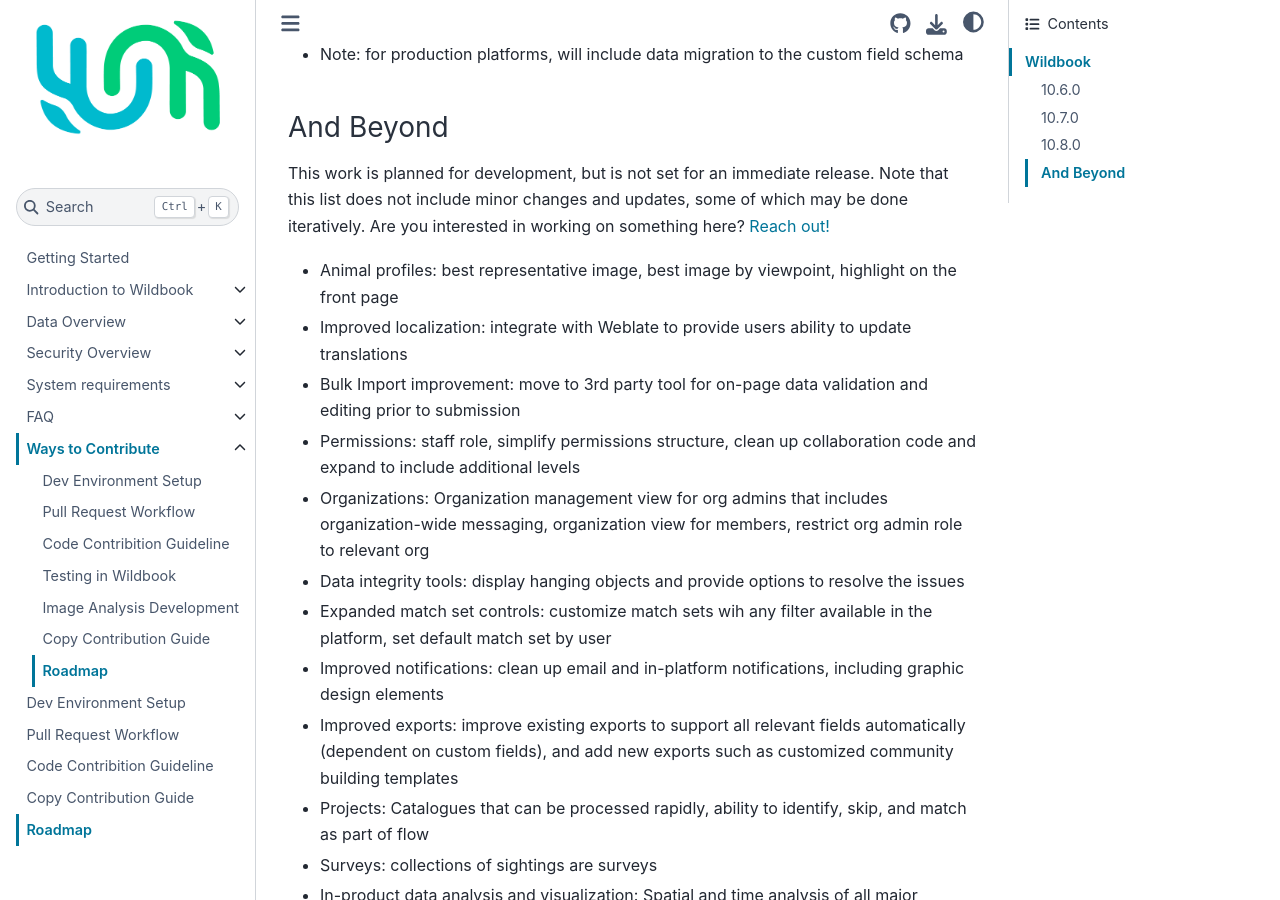
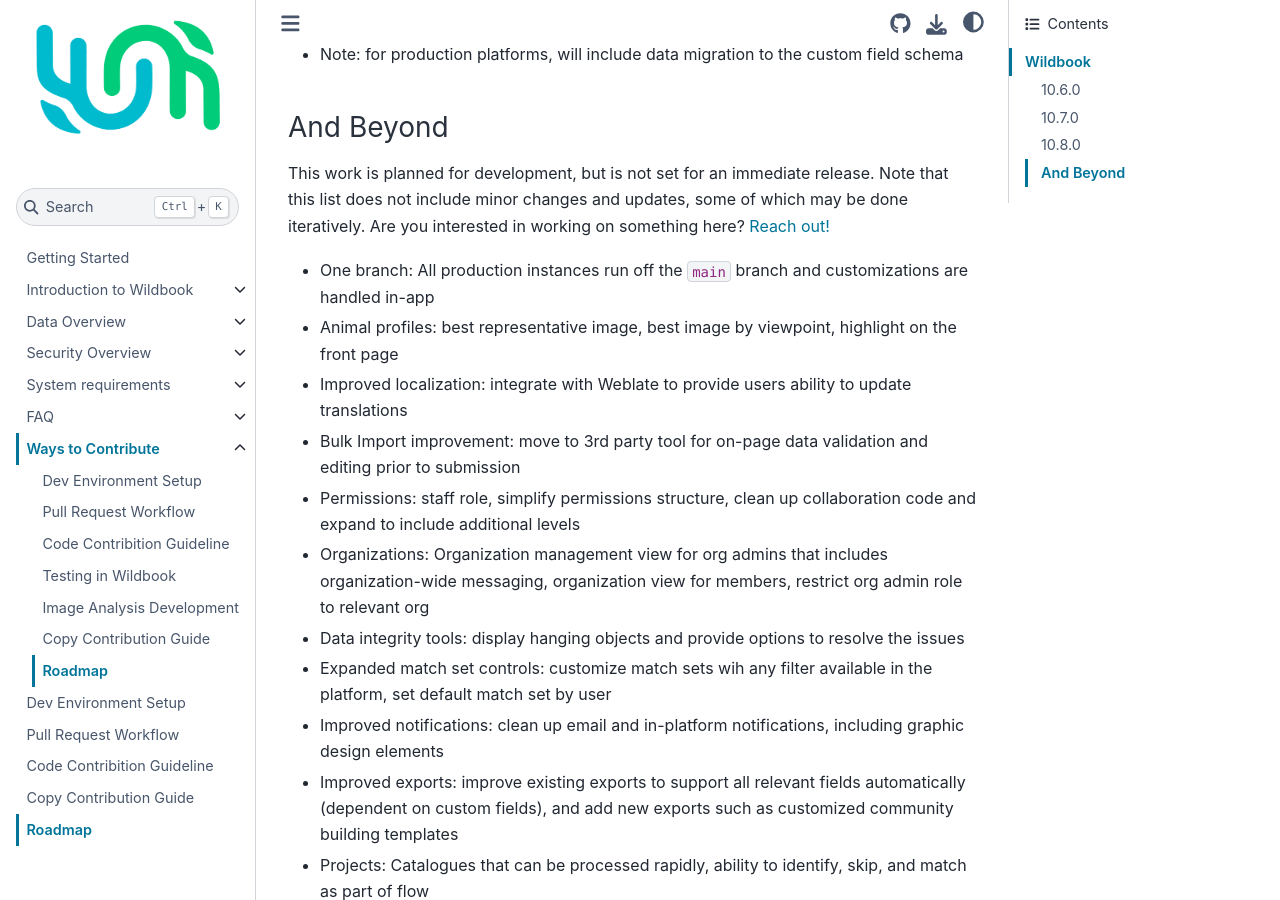
Before and after one commit to WildMeOrg/wildbook-docs, a Sphinx documentation site: the page built from docs/contribute/roadmap.md, in a window 1280 px wide and 900 px high, scrolled down 1021 px. Built offline with Sphinx 7.4.7 and the Sphinx Book theme 1.1.4, drawn with Linux system fonts in a browser that asks for light colours.

Commit message:
one branch goal
from discussion, major driving goal is one branch for all WB instances

```diff
--- a/docs/contribute/roadmap.md
+++ b/docs/contribute/roadmap.md
@@ -24,6 +24,7 @@
 ### And Beyond
 This work is planned for development, but is not set for an immediate release. Note that this list does not include minor changes and updates, some of which may be done iteratively. Are you interested in working on something here? [Reach out!](https://discord.gg/zw4tr3RE4R)
 
+* One branch: All production instances run off the `main` branch and customizations are handled in-app
 * Animal profiles: best representative image, best image by viewpoint, highlight on the front page
 * Improved localization: integrate with Weblate to provide users ability to update translations
 * Bulk Import improvement: move to 3rd party tool for on-page data validation and editing prior to submission
```
